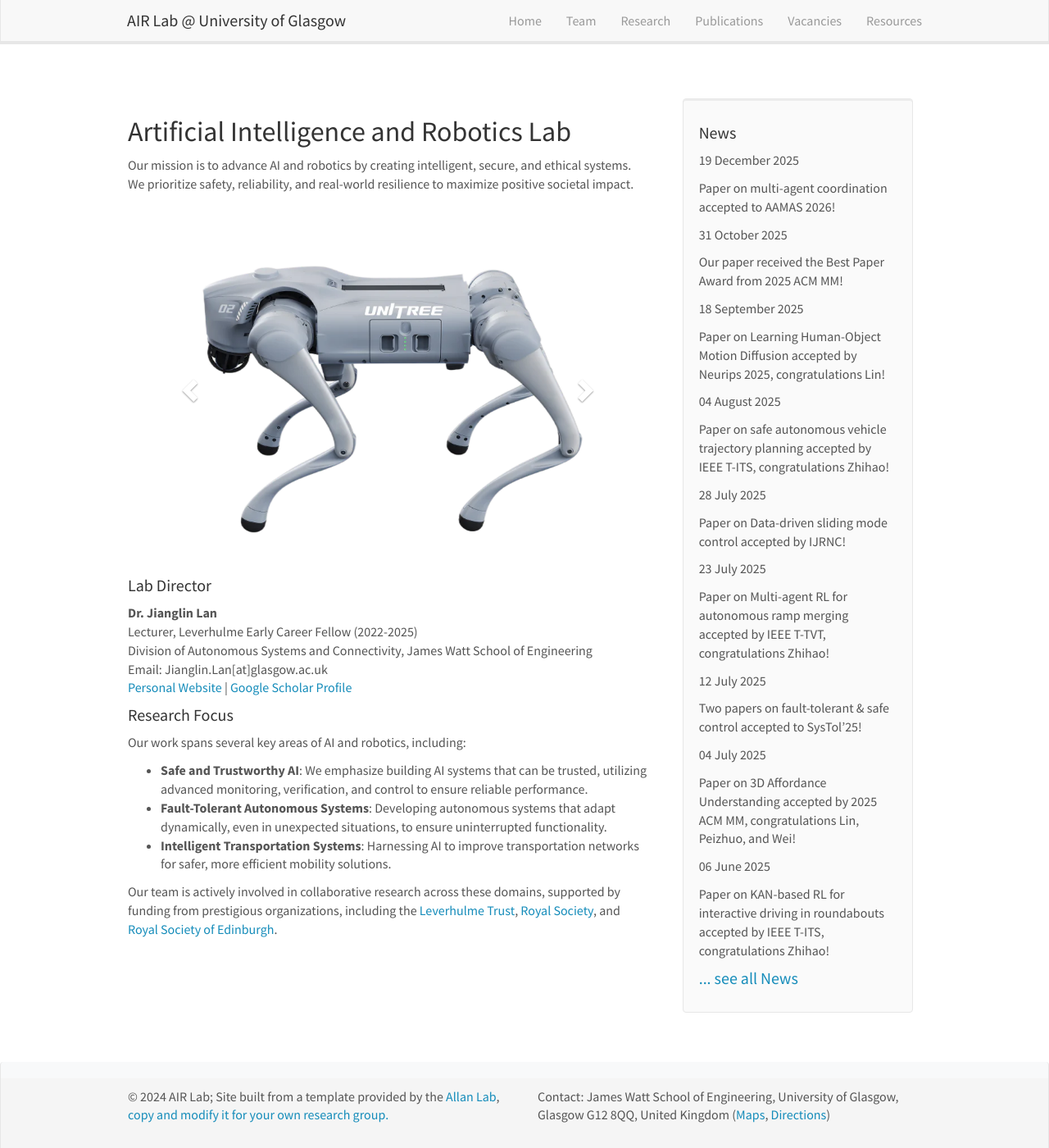
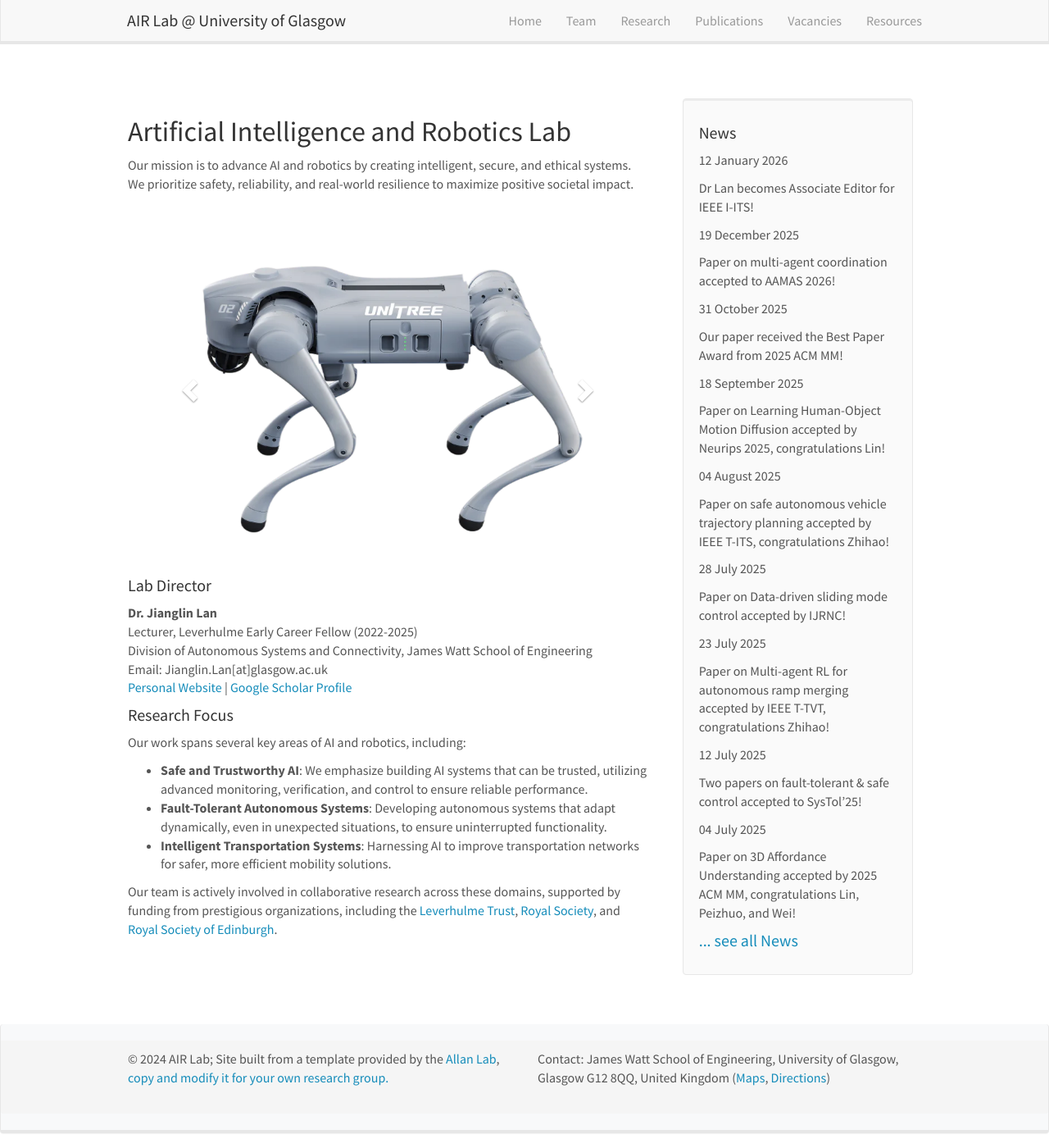
Before and after one commit to AIR-Lan/AIR-Lab, a Jekyll site: the page built from _pages/home.md, in a window 1280 px wide and 1400 px high. Shown: the whole window at 82% size. Built offline with Jekyll 4.4.1, drawn with Linux system fonts in a browser that asks for light colours; nearby versions of some CDN libraries.

Commit message:
Update news.yml

```diff
--- a/_data/news.yml
+++ b/_data/news.yml
@@ -1,3 +1,6 @@
+- date: 12 January 2026
+  headline: Dr Lan becomes Associate Editor for IEEE I-ITS!
+
 - date: 19 December 2025
   headline: Paper on multi-agent coordination accepted to AAMAS 2026!
 
```
